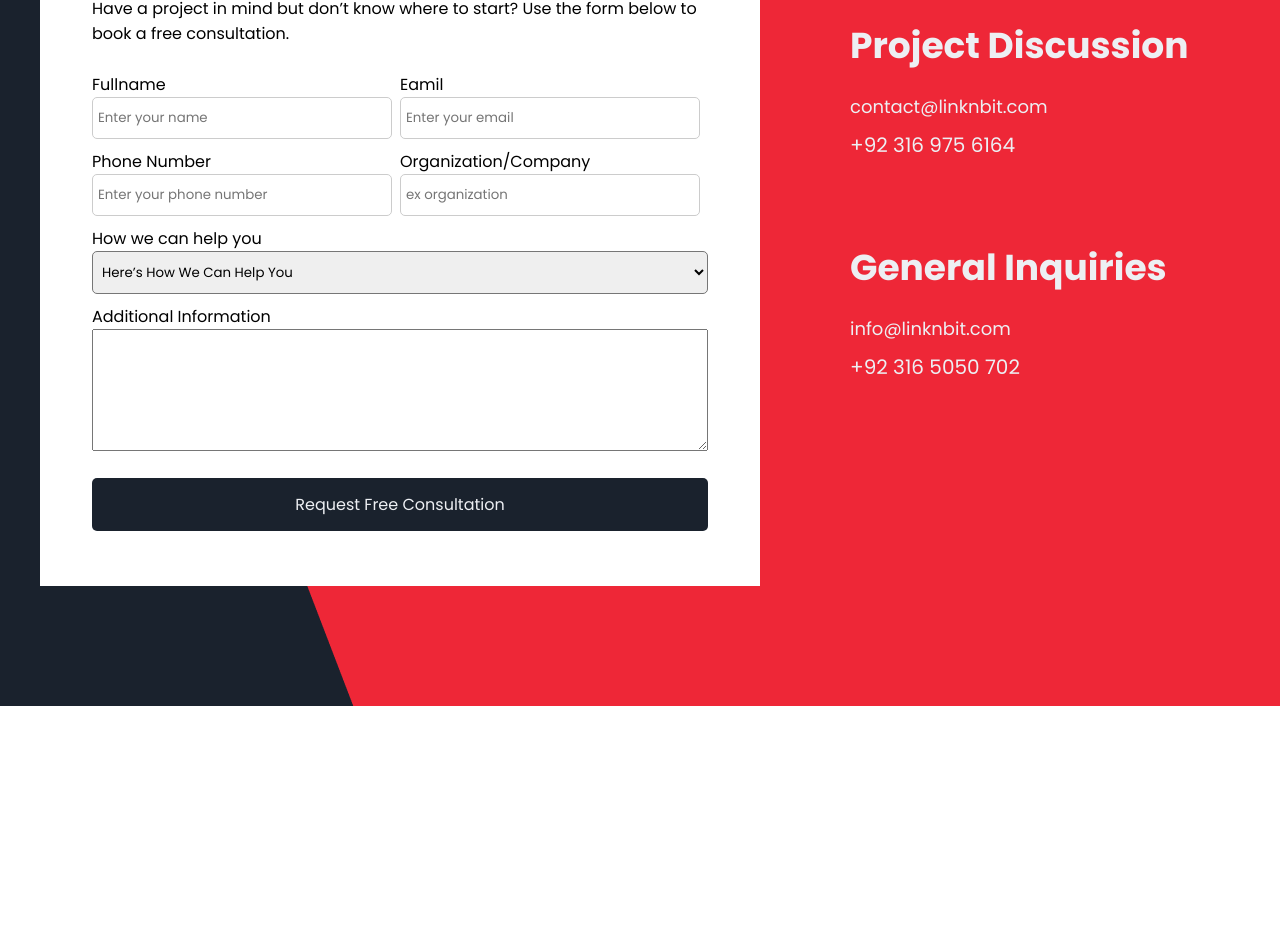
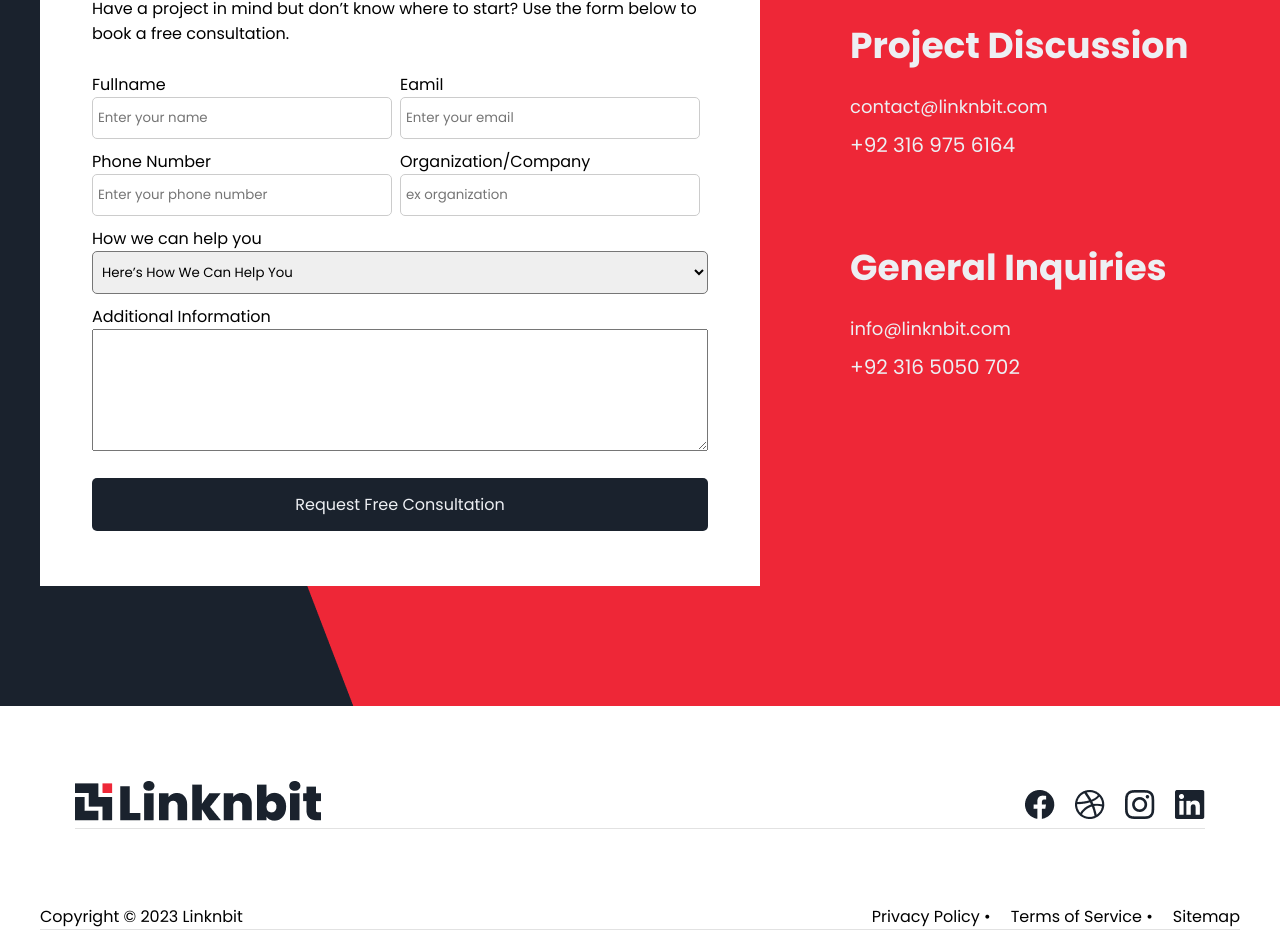
Before and after one commit to Engr-Yahya/linknbit, a plain HTML site: page index.html in a window 1280 px wide. Shown: the part 5345-6275 px from the top of the page. Before the commit the page ends 6051 px from the top, so only its background shows below. Drawn offline with Linux system fonts and the light colour scheme.

Commit message:
adding footers

```diff
--- a/index.html
+++ b/index.html
@@ -321,8 +321,34 @@
       </div>
     </section>
   </main>
-  <footer>
-
+  <footer class="footer">
+    <div class="container">
+      <div class="footer-flex flex-container">
+        <div class="footer-logo">
+          <img class="footer-png" src="images/footer/Group 2893.png">
+        </div>
+        <div class="logos">
+          <img src="images/footer/logos/Facebook - Negative.png">
+          <img src="images/footer/logos/Dribbble - Negative.png">
+          <img src="images/footer/logos/Instagram - Negative.png">
+          <img src="images/footer/logos/LinkedIn - Negative.png">
+        </div>
+      </div>
+    </div>
+  </footer>
+  <footer class="copy-right">
+    <div class="container">
+      <div class="footer-flex flex-container">
+        <div class="copy-right-sec-1">
+          Copyright &copy; 2023 Linknbit
+        </div>
+        <div class="logos">
+          <div>Privacy Policy &bull;</div>
+          <div> Terms of Service &bull;</div>
+          <div>Sitemap</div>
+        </div>
+      </div>
+    </div>
   </footer>
 </body>
 <script>
--- a/style.css
+++ b/style.css
@@ -404,3 +404,15 @@ select {
 .contact-right-num {
   font-size: 20px;
 }
+.footer {
+  padding: 75px;
+}
+.footer-flex {
+  align-items: center;
+  justify-content: space-between;
+  border-bottom: 1px solid #e2e2e2;
+}
+.logos {
+  display: flex;
+  gap: 20px;
+}
```
Also changed, not shown: images/footer/Group 2893.png (added), images/footer/logos/Dribbble - Negative.png (added), images/footer/logos/Facebook - Negative.png (added), images/footer/logos/Instagram - Negative.png (added), images/footer/logos/LinkedIn - Negative.png (added).
